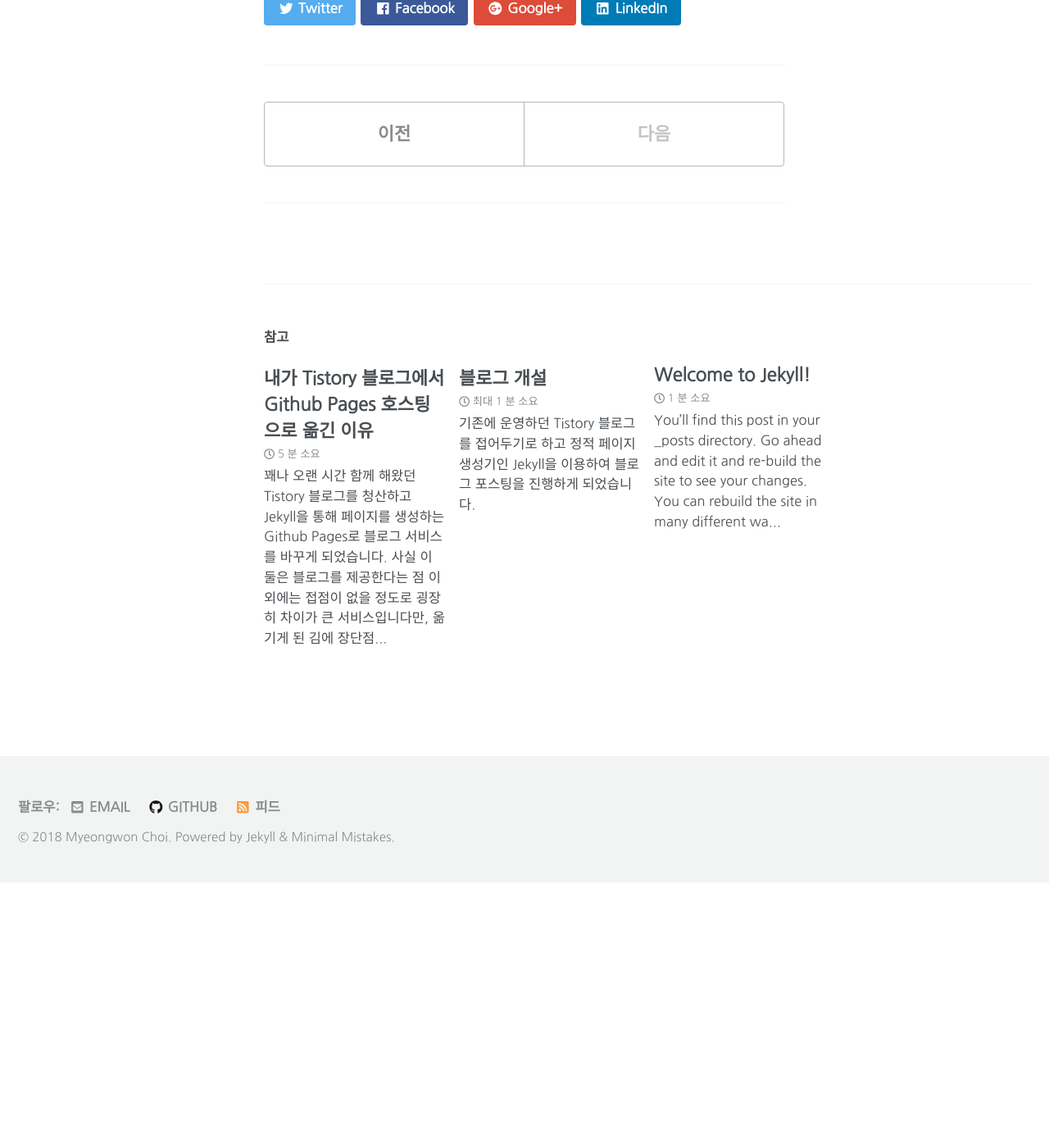
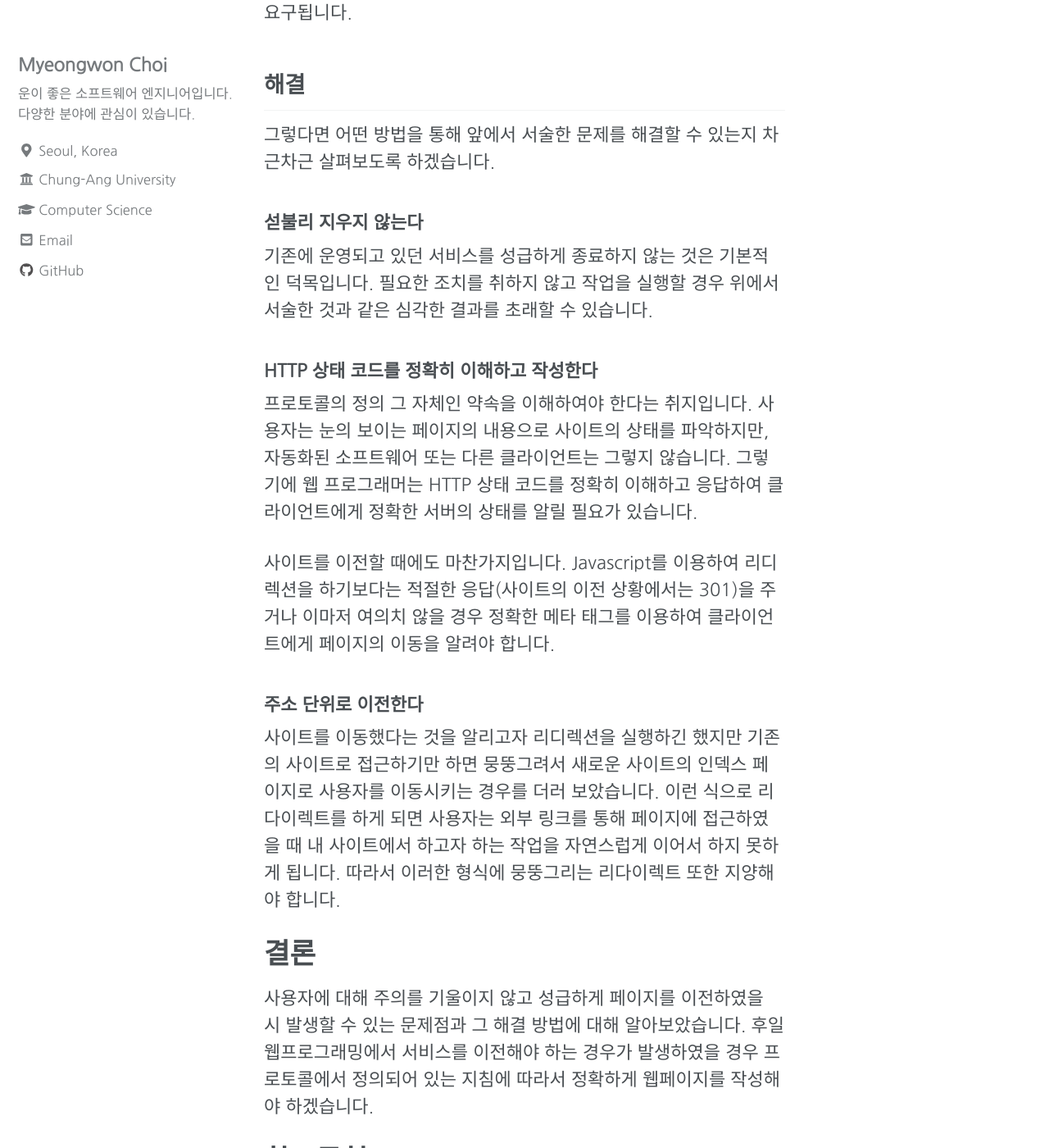
Before and after one commit to auspic7/auspic7.github.io.bak, a Jekyll site: the page built from _posts/2018-12-11-내-사이트를-마음대로-닫아서는-안-되는-이유.md, in a window 1280 px wide and 1400 px high, scrolled down 3412 px. Shown: the whole window at 82% size. Built offline with Jekyll 4.4.1, drawn with Linux system fonts in a browser that asks for light colours; cached includes are drawn as plain includes; nearby versions of some CDN libraries; comment, search, counter and statistics services are not loaded; before the commit the page ends 4489 px from its top, so only the background shows below that; some of the changed text lies outside the part shown.

Commit message:
post added

```diff
--- a/_posts/2018-12-11-내-사이트를-마음대로-닫아서는-안-되는-이유.md
+++ b/_posts/2018-12-11-내-사이트를-마음대로-닫아서는-안-되는-이유.md
@@ -44,4 +44,37 @@ tags: [blog, standard, web, developer]
 
 뭐 당연히 홈페이지를 리뉴얼한 프로그래머가 잘못을 했습니다. 홈페이지를 리뉴얼한다면 기존에 생성되었던 링크와 홈페이지를 이용하던 기존의 고객들을 고려하여야 했습니다. 이러한 점들을 고려하지 않은 채 무턱대고 홈페이지를 리뉴얼한 프로그래머의 잘못입니다.
 
+### 기존 사이트를 남겨 두고 같은 내용을 복사할 경우
+
+이 경우도 정말 심각한 문제는 아니지만 바람직하지 못한 상황입니다. 만일 내용을 복사한 후 그 내용을 수정한 경우 두 컨텐츠의 내용이 같지 않기 때문에 혼란을 초라할 우려가 있습니다.
+
+또한 같은 내용의 컨텐츠를 여러 주소에서 제공하게 될 경우 검색 엔진의 판단 알고리즘에 의해 저품질 컨텐츠로 판단되어 검색 결과의 상위에 노출되지 못하는 문제가 발생할 가능성 또한 존재합니다.
+
+이와 같은 문제점을 겪기 때문에, 인터넷 상에 존재하는 서비스를 이전하고자 하는 프로그래머들에게는 이전 문제 그 이상의 각별한 주의가 요구됩니다.
+
 ## 해결
+
+그렇다면 어떤 방법을 통해 앞에서 서술한 문제를 해결할 수 있는지 차근차근 살펴보도록 하겠습니다.
+
+### 섣불리 지우지 않는다
+
+기존에 운영되고 있던 서비스를 성급하게 종료하지 않는 것은 기본적인 덕목입니다. 필요한 조치를 취하지 않고 작업을 실행할 경우 위에서 서술한 것과 같은 심각한 결과를 초래할 수 있습니다.
+
+### HTTP 상태 코드를 정확히 이해하고 작성한다
+
+프로토콜의 정의 그 자체인 약속을 이해하여야 한다는 취지입니다. 사용자는 눈의 보이는 페이지의 내용으로 사이트의 상태를 파악하지만, 자동화된 소프트웨어 또는 다른 클라이언트는 그렇지 않습니다. 그렇기에 웹 프로그래머는 HTTP 상태 코드를 정확히 이해하고 응답하여 클라이언트에게 정확한 서버의 상태를 알릴 필요가 있습니다.
+
+사이트를 이전할 때에도 마찬가지입니다. Javascript를 이용하여 리디렉션을 하기보다는 적절한 응답(사이트의 이전 상황에서는 301)을 주거나 이마저 여의치 않을 경우 정확한 메타 태그를 이용하여 클라이언트에게 페이지의 이동을 알려야 합니다.
+
+### 주소 단위로 이전한다
+
+사이트를 이동했다는 것을 알리고자 리디렉션을 실행하긴 했지만 기존의 사이트로 접근하기만 하면 뭉뚱그려서 새로운 사이트의 인덱스 페이지로 사용자를 이동시키는 경우를 더러 보았습니다. 이런 식으로 리다이렉트를 하게 되면 사용자는 외부 링크를 통해 페이지에 접근하였을 때 내 사이트에서 하고자 하는 작업을 자연스럽게 이어서 하지 못하게 됩니다. 따라서 이러한 형식에 뭉뚱그리는 리다이렉트 또한 지양해야 합니다.
+
+# 결론
+
+사용자에 대해 주의를 기울이지 않고 성급하게 페이지를 이전하였을 시 발생할 수 있는 문제점과 그 해결 방법에 대해 알아보았습니다. 후일 웹프로그래밍에서 서비스를 이전해야 하는 경우가 발생하였을 경우 프로토콜에서 정의되어 있는 지침에 따라서 정확하게 웹페이지를 작성해야 하겠습니다.
+
+# 참고문헌
+
+- [네이버 웹마스터 도구 도움말 및 가이드](https://webmastertool.naver.com/guide/basic_optimize.naver)
+- [위키피디아 HTTP 상태 코드](https://ko.wikipedia.org/wiki/HTTP_%EC%83%81%ED%83%9C_%EC%BD%94%EB%93%9C)
```
